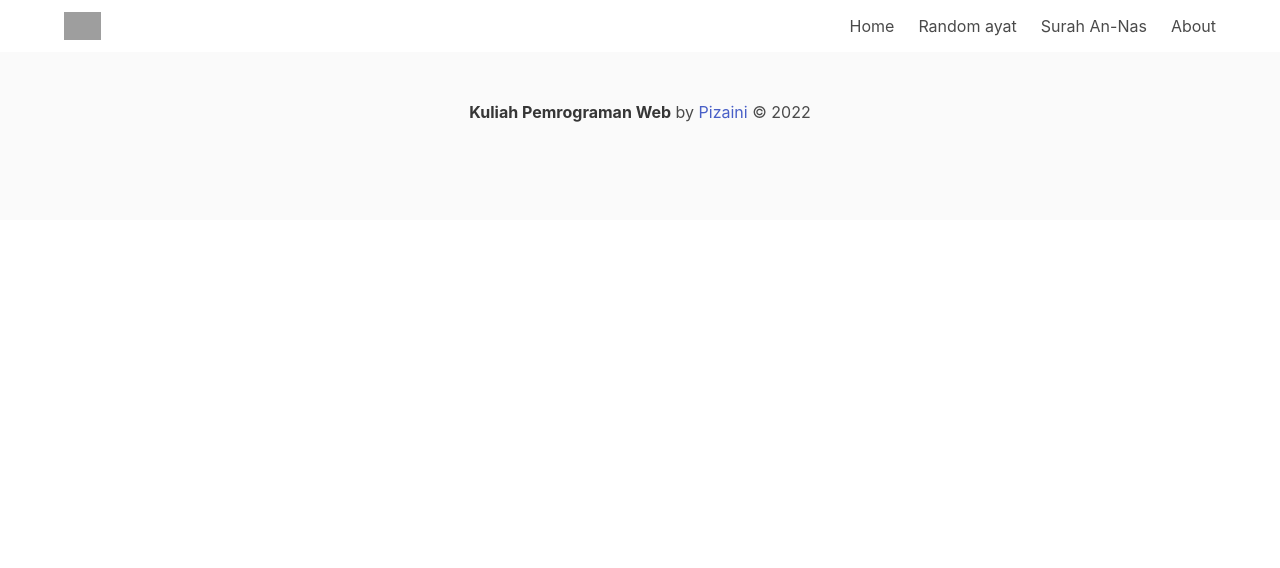
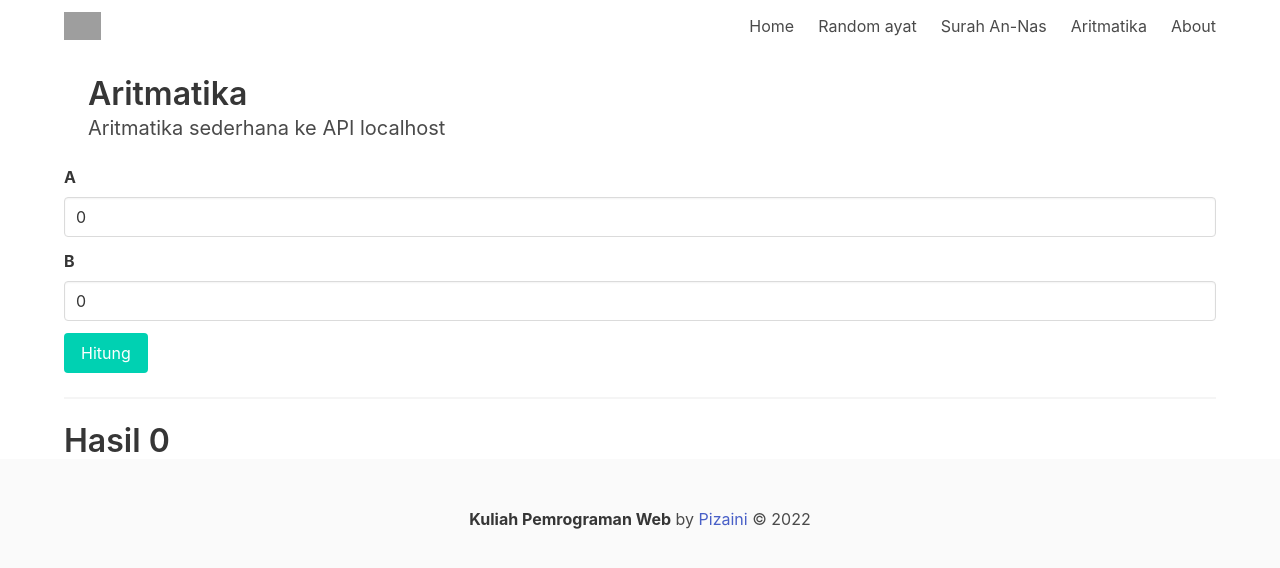
Before and after one commit to cindyarizasals/uas-pweb-frontend, a Vue app: page /aritmatika in a window 1280 px wide. Shown: the top 568 px of the page. Built offline with nearby package versions, Linux system fonts and the light colour scheme; grey boxes are pictures that could not be loaded.

Commit message:
aritmatika backend

```diff
--- a/src/router/index.js
+++ b/src/router/index.js
@@ -3,6 +3,7 @@ import IndexView from '../views/IndexView.vue';
 import AboutView from "../views/AboutView.vue";
 import QuranView from "../views/QuranView.vue";
 import AnnasView from "../views/AnnasView.vue";
+import Aritmatika from "../views/backend/Aritmatika.vue";
 
 const DEFAULT_TITLE = 'Kuliah Web 2022 by Pizaini';
 const routes = [
@@ -37,7 +38,15 @@ const routes = [
         meta: {
             title: 'Surah Annas'
         }
-    }
+    },
+    {
+        path: '/aritmatika',
+        name: 'aritmatika',
+        component: Aritmatika,
+        meta: {
+            title: 'Aritmatika'
+        }
+    },
 ]
 
 const router = createRouter({
--- a/src/views/AnnasView.vue
+++ b/src/views/AnnasView.vue
@@ -2,39 +2,38 @@
   <section class="hero is-small">
     <div class="hero-body">
       <p class="title">
-        Surah An-Nass
+        Surah Annas
       </p>
       <p class="subtitle">
-        Surah An-Nass
+        Dari api.quran.com
       </p>
     </div>
   </section>
+
   <section>
-    <h1 class="has-text-right" v-if="chapter">{{chapter.name_arabic}}
-      <br>{{chapter.verses_count}} Ayat</h1>
+    <h3 class="has-text-right" v-if="chapter">{{chapter.name_arabic}} {{chapter.verses_count}}</h3>
     <hr>
     <div v-for="verse in verses">
-      <p class="has-text-right quran">
-        {{verse.text_uthmani}} {{verse.verse_key}}
-      </p>
+      <p class="has-text-right">{{verse.text_uthmani}} {{verse.verse_key}}</p>
       <hr>
     </div>
+    <p>terjemahan</p>
   </section>
 </template>
 
 <script>
 export default {
-  name: "AnnasView",
+  name: 'AnnasView',
   data(){
     return{
       chapter: null,
-      verses: [],
+      verses: []
     }
   },
-  methods: {
-    async getChapter(){
+  methods:{
+    getChapter(){
       fetch('https://api.quran.com/api/v4/chapters/114?language=id',{
-        method: 'GET'
+        method: 'GET',
       })
       .then(response => {
         if(response.ok){
@@ -45,17 +44,17 @@ export default {
         this.chapter = json.chapter;
       })
     },
-    async getVerses(){
-      fetch('https://api.quran.com/api/v4/quran/verses/uthmani?chapter_number=114', {
-        method: 'GET'
+    getVerses(){
+      fetch('https://api.quran.com/api/v4/quran/verses/uthmani?chapter_number=114',{
+        method:'GET'
       })
-      .then(res =>{
-        if(res.ok){
-          return res.json()
+      .then(resp => {
+        if(resp.ok){
+          return resp.json()
         }
       })
       .then(json => {
-        this.verses = json.verses;
+        this.verses = json.verses
       })
     }
   },
@@ -67,5 +66,4 @@ export default {
 </script>
 
 <style scoped>
-@import "/src/css/app.css";
 </style>
--- a/src/views/TopNavView.vue
+++ b/src/views/TopNavView.vue
@@ -21,6 +21,9 @@
           </RouterLink>
           <RouterLink class="navbar-item" to="/annas">
             Surah An-Nas
+          </RouterLink>
+          <RouterLink class="navbar-item" to="/aritmatika">
+            Aritmatika
           </RouterLink>
           <RouterLink class="navbar-item" to="/about">
             About
--- /dev/null
+++ b/src/views/backend/Aritmatika.vue
@@ -0,0 +1,73 @@
+<template>
+  <section class="hero is-small">
+    <div class="hero-body">
+      <p class="title">
+        Aritmatika
+      </p>
+      <p class="subtitle">
+        Aritmatika sederhana ke API localhost
+      </p>
+    </div>
+  </section>
+  <section>
+    <div class="form">
+      <div class="field">
+        <label class="label">A</label>
+        <div class="control">
+          <input class="input" type="number" placeholder="Nilai A" v-model="a">
+        </div>
+      </div>
+
+      <div class="field">
+        <label class="label">B</label>
+        <div class="control">
+          <input class="input" type="number" placeholder="Nilai B" v-model="b">
+        </div>
+      </div>
+      <div class="field">
+        <div class="control">
+          <button class="button is-primary" @click="hitung">Hitung</button>
+        </div>
+      </div>
+    </div>
+    <hr>
+    <p class="title">
+      Hasil {{hasil}}
+    </p>
+  </section>
+</template>
+
+<script>
+export default {
+  name: "Aritmatika",
+  data(){
+    return{
+      a: 0,
+      b: 0,
+      hasil: 0
+    }
+  },
+  methods:{
+    hitung(){
+      fetch(`backend-api.localhost/api.php?var1=${this.a}&var2=${this.b}`,{
+        method: 'GET',
+      })
+          .then(response => {
+            if(response.ok){
+              return response.json();
+            }
+          })
+          .then(json => {
+            this.hasil = json.hasil;
+          })
+          .catch(()=>{
+            alert('Terjadi error')
+          })
+    }
+  }
+}
+</script>
+
+<style scoped>
+
+</style>
```
